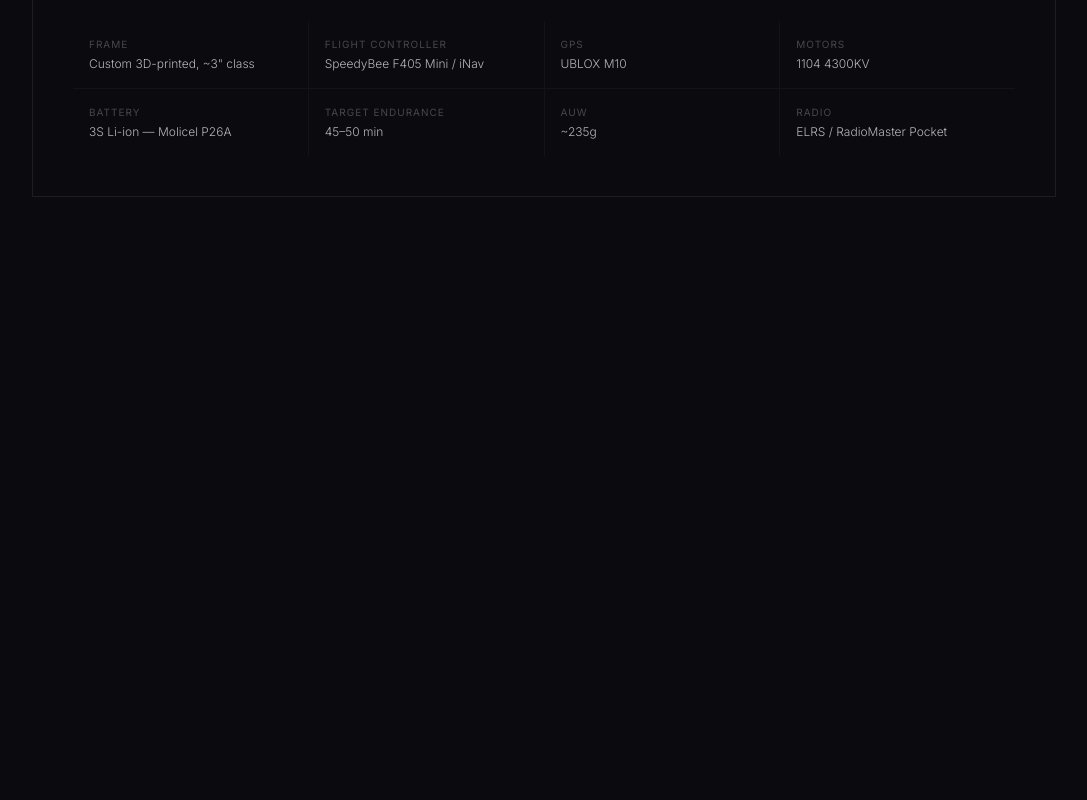
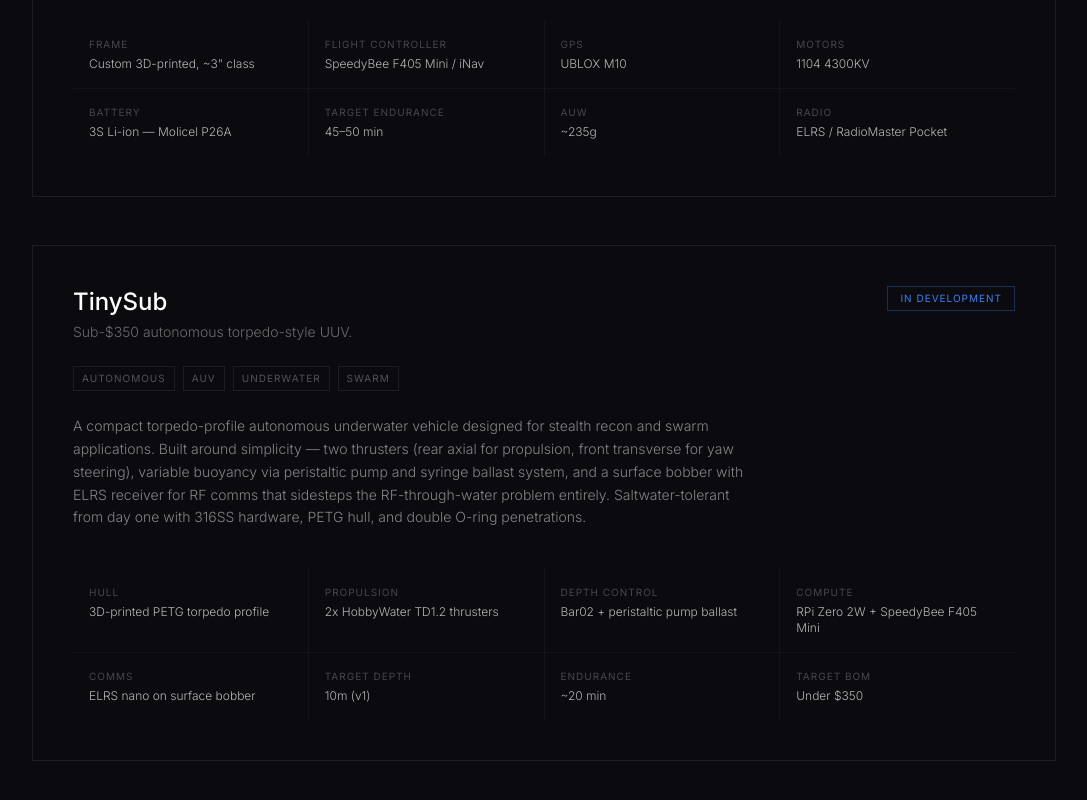
Before and after one commit to OwenTWebb/anaether-systems, a Next.js app: page /builds in a window 1280 px wide. Shown: the part 636-1436 px from the top of the page, without its empty margins (96-1183 px from the left). Before the commit the page ends 929 px from the top, so only its background shows below. Built offline with nearby package versions, Linux system fonts and the light colour scheme.

Commit message:
add TinySub to builds

```diff
--- a/app/builds/page.tsx
+++ b/app/builds/page.tsx
@@ -18,6 +18,24 @@
       { label: "Radio", value: "ELRS / RadioMaster Pocket" },
     ],
     tags: ["Autonomous", "iNav", "GPS", "Micro"],
+  },
+  {
+    name: "TinySub",
+    status: "In Development",
+    tagline: "Sub-$350 autonomous torpedo-style UUV.",
+    description:
+      "A compact torpedo-profile autonomous underwater vehicle designed for stealth recon and swarm applications. Built around simplicity — two thrusters (rear axial for propulsion, front transverse for yaw steering), variable buoyancy via peristaltic pump and syringe ballast system, and a surface bobber with ELRS receiver for RF comms that sidesteps the RF-through-water problem entirely. Saltwater-tolerant from day one with 316SS hardware, PETG hull, and double O-ring penetrations.",
+    specs: [
+      { label: "Hull", value: "3D-printed PETG torpedo profile" },
+      { label: "Propulsion", value: "2x HobbyWater TD1.2 thrusters" },
+      { label: "Depth Control", value: "Bar02 + peristaltic pump ballast" },
+      { label: "Compute", value: "RPi Zero 2W + SpeedyBee F405 Mini" },
+      { label: "Comms", value: "ELRS nano on surface bobber" },
+      { label: "Target Depth", value: "10m (v1)" },
+      { label: "Endurance", value: "~20 min" },
+      { label: "Target BOM", value: "Under $350" },
+    ],
+    tags: ["Autonomous", "AUV", "Underwater", "Swarm"],
   },
 ];
 
```
